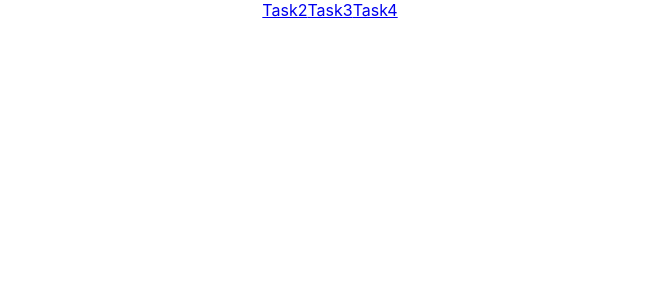
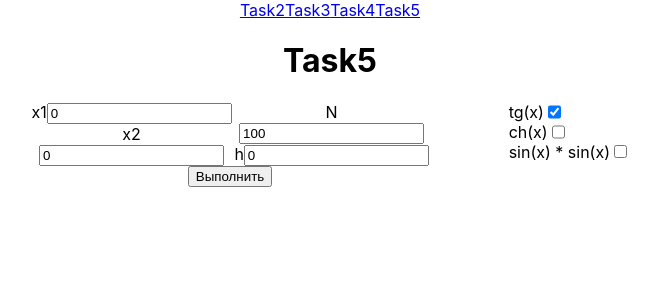
Before and after one commit to aylok1n/programming-workshop, a React (Create React App) app: page /Task5 in a window 1280 px wide. Before the commit this address had no page. Shown: the top 300 px of the page, without its empty margins (310-968 px from the left). Built offline with nearby package versions, Linux system fonts and the light colour scheme.

Commit message:
Add task5

```diff
--- a/src/App.js
+++ b/src/App.js
@@ -3,6 +3,7 @@ import { Routes, Route, Link, } from "react-router-dom";
 import Task2 from './Tasks/Task2';
 import Task3 from './Tasks/Task3';
 import Task4 from './Tasks/Task4';
+import Task5 from './Tasks/Task5';
 
 function App() {
   return (
@@ -11,11 +12,13 @@ function App() {
         <Link to='Task2' >Task2</Link>
         <Link to='Task3' >Task3</Link>
         <Link to='Task4' >Task4</Link>
+        <Link to='Task5' >Task5</Link>
       </nav>
       <Routes>
         <Route path="/Task2" element={<Task2 />} />
         <Route path="/Task3" element={<Task3 />} />
         <Route path="/Task4" element={<Task4 />} />
+        <Route path="/Task5" element={<Task5 />} />
       </Routes>
     </div>
   );
--- a/src/Tasks/Task3.js
+++ b/src/Tasks/Task3.js
@@ -24,7 +24,7 @@ export const Task3 = (props) => {
         for (let n = 0; n <= N; n++) {
             if (x <= x2) {
                 let result = Math.pow(2 * x, n) / factorial(n)
-                let y = Math.exp(2 * x)
+                let y = props.y ? props.y(x) : Math.exp(2 * x)
                 res.push(`при x = ${x} сумма = ${result} Y(x) = ${y}`)
                 x += H
             }
@@ -34,7 +34,7 @@ export const Task3 = (props) => {
 
     return (
         <div className='center '>
-            <h1>Task3</h1>
+            {props.y !== undefined ? <></> : <h1>Task3</h1>}
             <div className='row between'>
                 <div className='column'>
                     <label>
--- /dev/null
+++ b/src/Tasks/Task5.js
@@ -0,0 +1,30 @@
+import React, { useState } from "react";
+import './styles.css'
+import Task3 from "./Task3";
+
+export const Task5 = (props) => {
+    const [fx, setfx] = useState(0)
+
+    return (
+        <div className='center '>
+            <h1>Task5</h1>
+            <div className='row between' style={{ maxWidth: 600, width: 600 }}>
+                <Task3 y={(!!fx === 0 && Math.tan) || (!!fx === 1 && Math.cosh) || (!!fx === 2 && (x => Math.sin(x) * Math.sin(x)))} />
+                <div className='column'>
+                    <div className='row'>
+                        <label>tg(x)</label>
+                        <input checked={fx === 0} onChange={e => !!e.target.value && setfx(0)} type='checkbox' ></input>
+                    </div>
+                    <div className='row'>
+                        <label>ch(x)</label>
+                        <input checked={fx === 1} onChange={e => !!e.target.value && setfx(1)} type='checkbox' ></input>
+                    </div>
+                    <div className='row'>
+                        <label>sin(x) * sin(x)<input checked={fx === 2} onChange={e => !!e.target.value && setfx(2)} type='checkbox' /> </label>
+                    </div>
+                </div>
+            </div>
+        </div>
+    )
+}
+export default Task5
```
